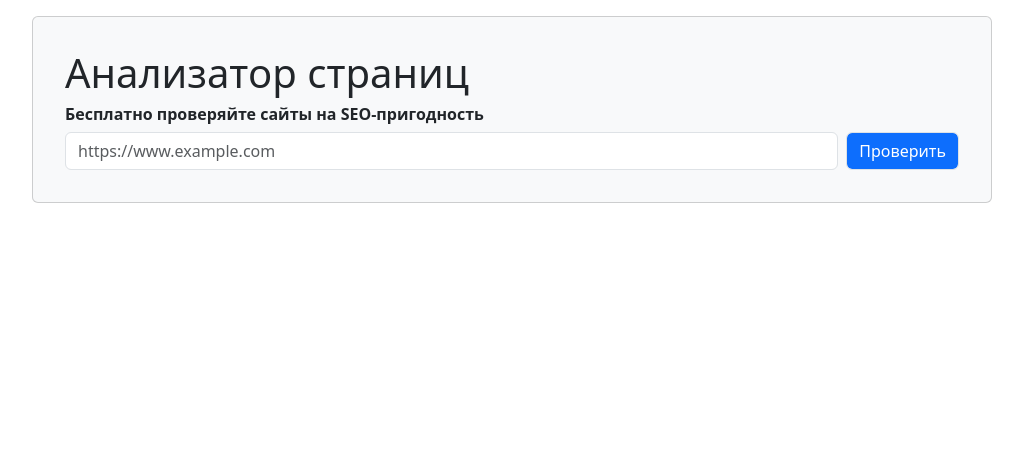
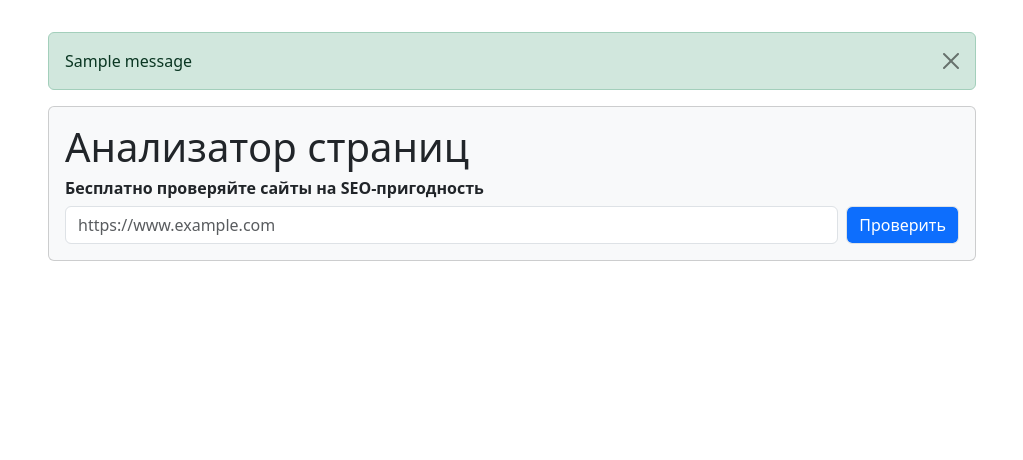
Before and after one commit to vavilin-di/middle-python-project-83, a Flask app: page / in a window 1280 px wide. Shown: the part 56-516 px from the top of the page, without its empty margins (128-1151 px from the left). Run offline with Flask 3, Linux system fonts and the light colour scheme; tables that the repository leaves empty hold one stand-in row (values such as "Sample post"); one stand-in notice (Sample message) is shown.

Commit message:
- Отображение сообщений со стороны сервера; - Мелкие правки.

```diff
--- /dev/null
+++ b/page_analyzer/templates/common/alerts.html
@@ -0,0 +1,25 @@
+{% with messages = get_flashed_messages(with_categories=true) %}
+    {% if messages %}
+        <div>
+            {% for category, message in messages %}
+                {% if category == "error" %}
+                    <div class="alert alert-danger alert-dismissible fade show" role="alert">
+                        {{ message }}
+                        <button type="button"
+                                class="btn-close"
+                                data-bs-dismiss="alert"
+                                aria-label="Close"></button>
+                    </div>
+                {% elif category == "success" %}
+                    <div class="alert alert-success alert-dismissible fade show" role="alert">
+                        {{ message }}
+                        <button type="button"
+                                class="btn-close"
+                                data-bs-dismiss="alert"
+                                aria-label="Close"></button>
+                    </div>
+                {% endif %}
+            {% endfor %}
+        </div>
+    {% endif %}
+{% endwith %}
--- a/page_analyzer/templates/common/common_template.html
+++ b/page_analyzer/templates/common/common_template.html
@@ -1,11 +1,12 @@
 <!DOCTYPE html>
 <html class="h-100">
   {% include 'common/head.html' %}
-
   <body class="d-flex flex-column h-100">
     {% include 'common/header.html' %}
+    <div class="w-75 mx-auto mt-3 p-3">
+      {% include 'common/alerts.html' %}
       {% block content %}{% endblock %}
+    </div>
     {% include 'common/footer.html' %}
   </body>
-
 </html>
--- a/page_analyzer/templates/common/head.html
+++ b/page_analyzer/templates/common/head.html
@@ -2,5 +2,6 @@
   <meta charset="UTF-8" />
   <meta name="viewport" content="width=device-width, initial-scale=1.0" />
   <link href="https://cdn.jsdelivr.net/npm/bootstrap@5.3.8/dist/css/bootstrap.min.css" rel="stylesheet" />
+  <script type="text/javascript" src="https://cdn.jsdelivr.net/npm/bootstrap@5.3.8/dist/js/bootstrap.bundle.min.js"></script>
   <title>Анализатор страниц</title>
 </head>
--- a/page_analyzer/templates/common/header.html
+++ b/page_analyzer/templates/common/header.html
@@ -7,10 +7,10 @@
     <div class="collapse navbar-collapse" id="navbarNav">
       <ul class="navbar-nav">
         <li class="nav-item">
-          <a class="nav-link active" href="#">Анализатор страниц</a>
+          <a class="nav-link active" href="/">Анализатор страниц</a>
         </li>
         <li class="nav-item">
-          <a class="nav-link" href="#">Сайты</a>
+          <a class="nav-link" href="/urls">Сайты</a>
         </li>
       </ul>
     </div>
--- a/page_analyzer/templates/index/index.html
+++ b/page_analyzer/templates/index/index.html
@@ -1,14 +1,19 @@
 {% extends 'common/common_template.html' %}
-
 {% block content %}
-<div class="card w-75 mx-auto mt-3 bg-light p-3">
+  <div class="card bg-light">
     <div class="card-body">
       <h1 class="card-title">Анализатор страниц</h1>
       <h6 class="card-subtitle fw-semibold mt-2 mb-2">Бесплатно проверяйте сайты на SEO-пригодность</h6>
-    <form class="row g-2">
-      <div class="col"><input id="url" class="form-control" type="text" name="" id=""
-          placeholder="https://www.example.com" /></div>
-      <div class="col-auto"><button id="submit" class="form-control text-bg-primary" type="submit">Проверить</button>
+      <form class="row g-2" action="urls/" method="post">
+        <div class="col">
+          <input id="url"
+                 class="form-control"
+                 type="text"
+                 name="url"
+                 placeholder="https://www.example.com" />
+        </div>
+        <div class="col-auto">
+          <button id="submit" class="form-control text-bg-primary" type="submit">Проверить</button>
         </div>
       </form>
     </div>
```
Lines whose indentation alone changed are shown as unchanged.
